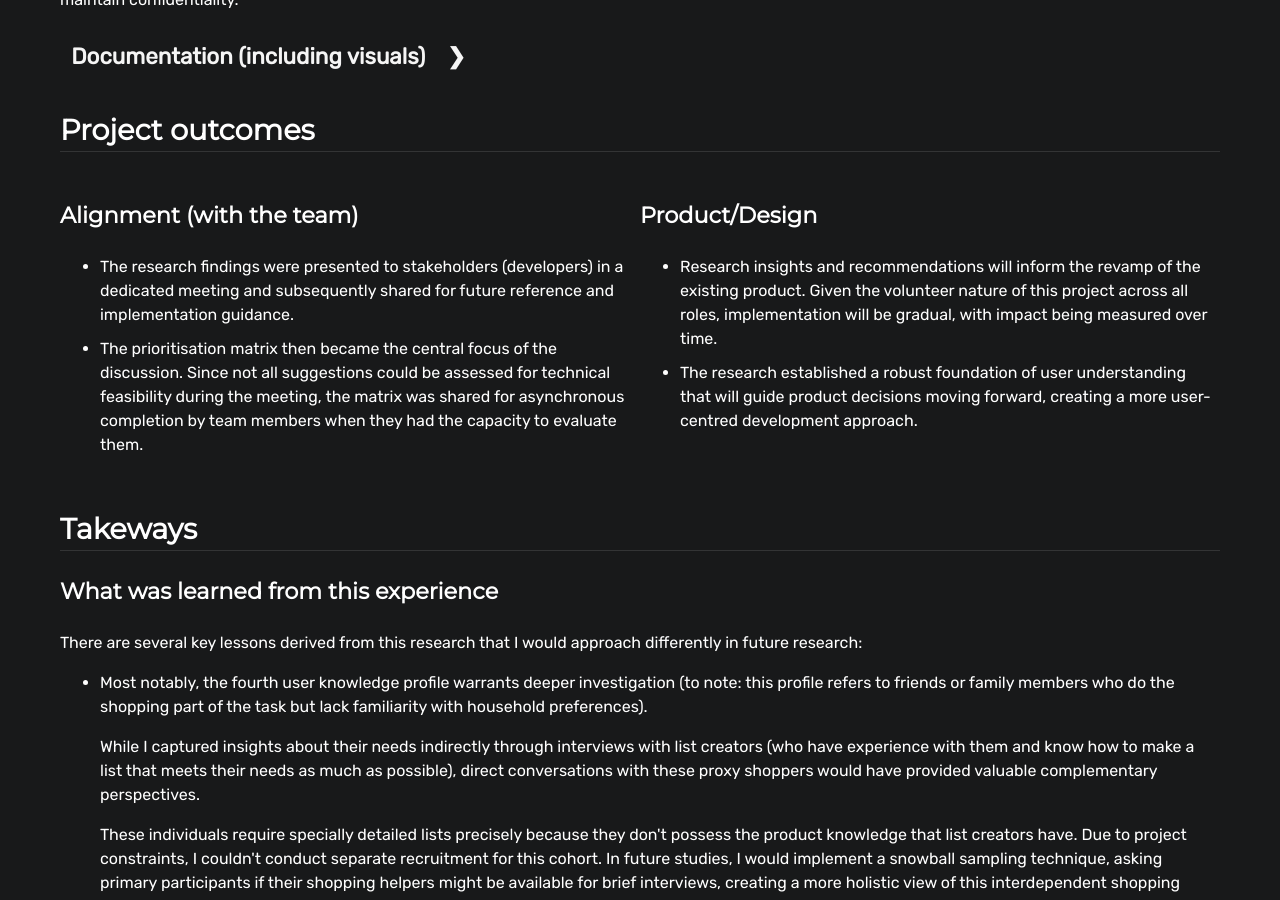
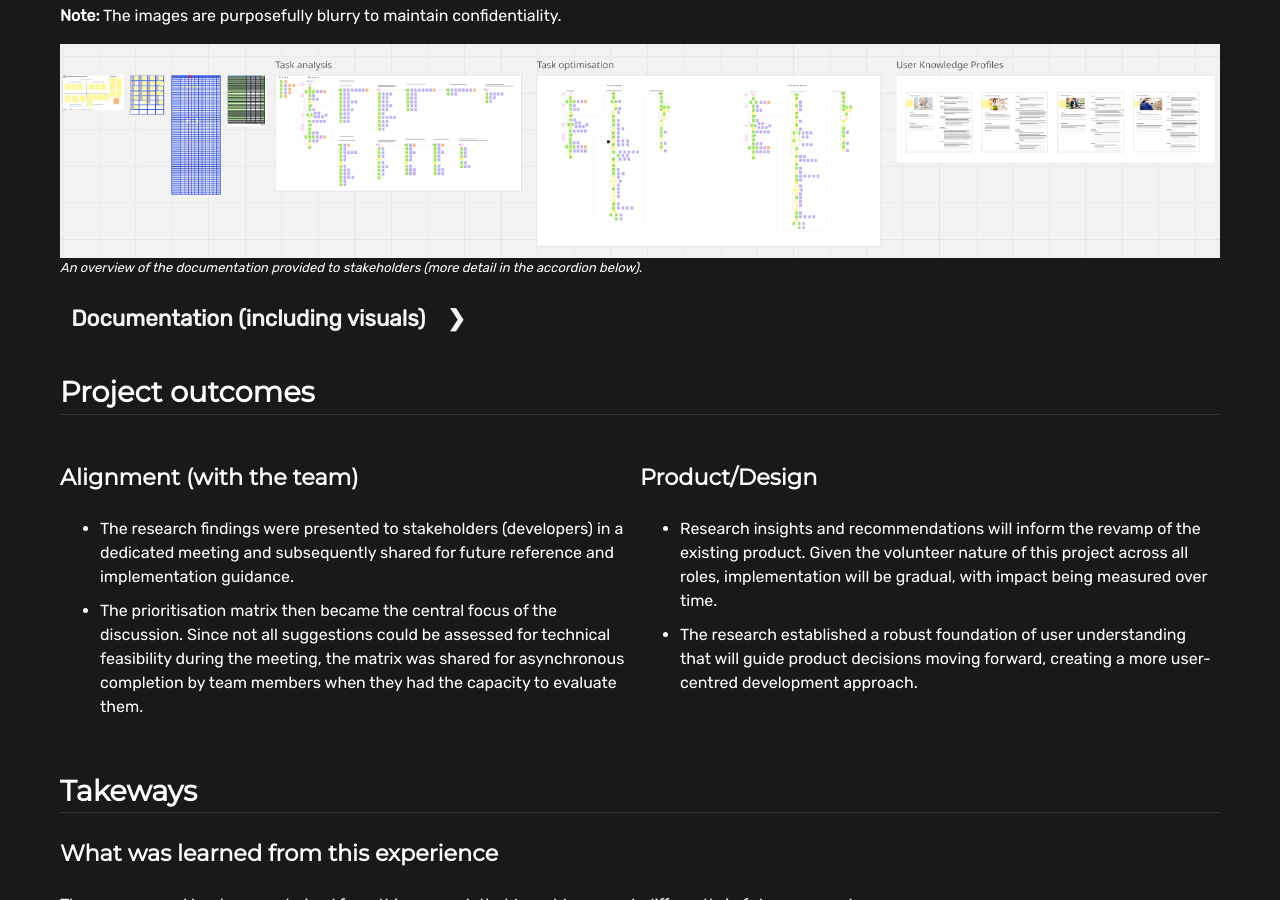
Before and after one commit to analuciacoimbra/analuciacoimbra.github.io, a Jekyll site: the page built from shoppingpreparation.html, in a window 1280 px wide and 900 px high, scrolled down 7400 px. Built offline with Jekyll 4.4.1, drawn with Linux system fonts in a browser that asks for light colours.

Commit message:
Added more visuals

```diff
--- a/shoppingpreparation.html
+++ b/shoppingpreparation.html
@@ -775,10 +775,17 @@ layout: default
   </ul>
   <p>
     The research process yielded several comprehensive deliverables to guide
-    future product development.
-    <strong>Note:</strong> The images are purposefully blurry to maintain
-    confidentiality.
-  </p>
+    future product development.  </p>
+    <p><strong>Note:</strong> The images are purposefully blurry to maintain
+    confidentiality.</p>
+<img
+          src="/images/Overview.png"
+          alt="A small sample of the obtained graphic after the screener"
+          class="logo-img"
+        />
+        <p class="subtitle">
+          An overview of the documentation provided to stakeholders (more detail in the accordion below).
+        </p>
   <div class="tabs">
     <div class="tab">
       <input type="checkbox" id="chck5" />
```
Also changed, not shown: images/Overview.png (added).
